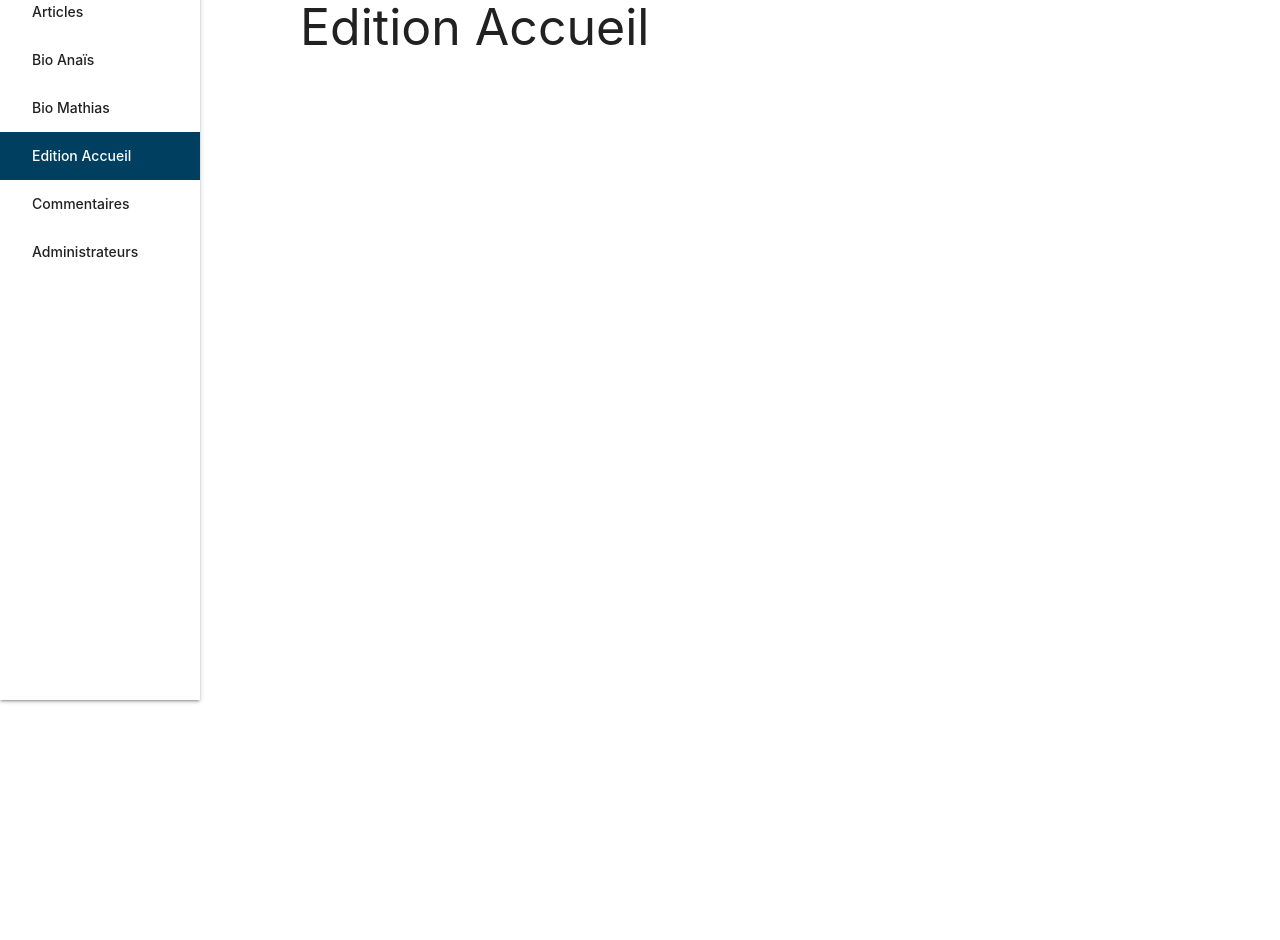
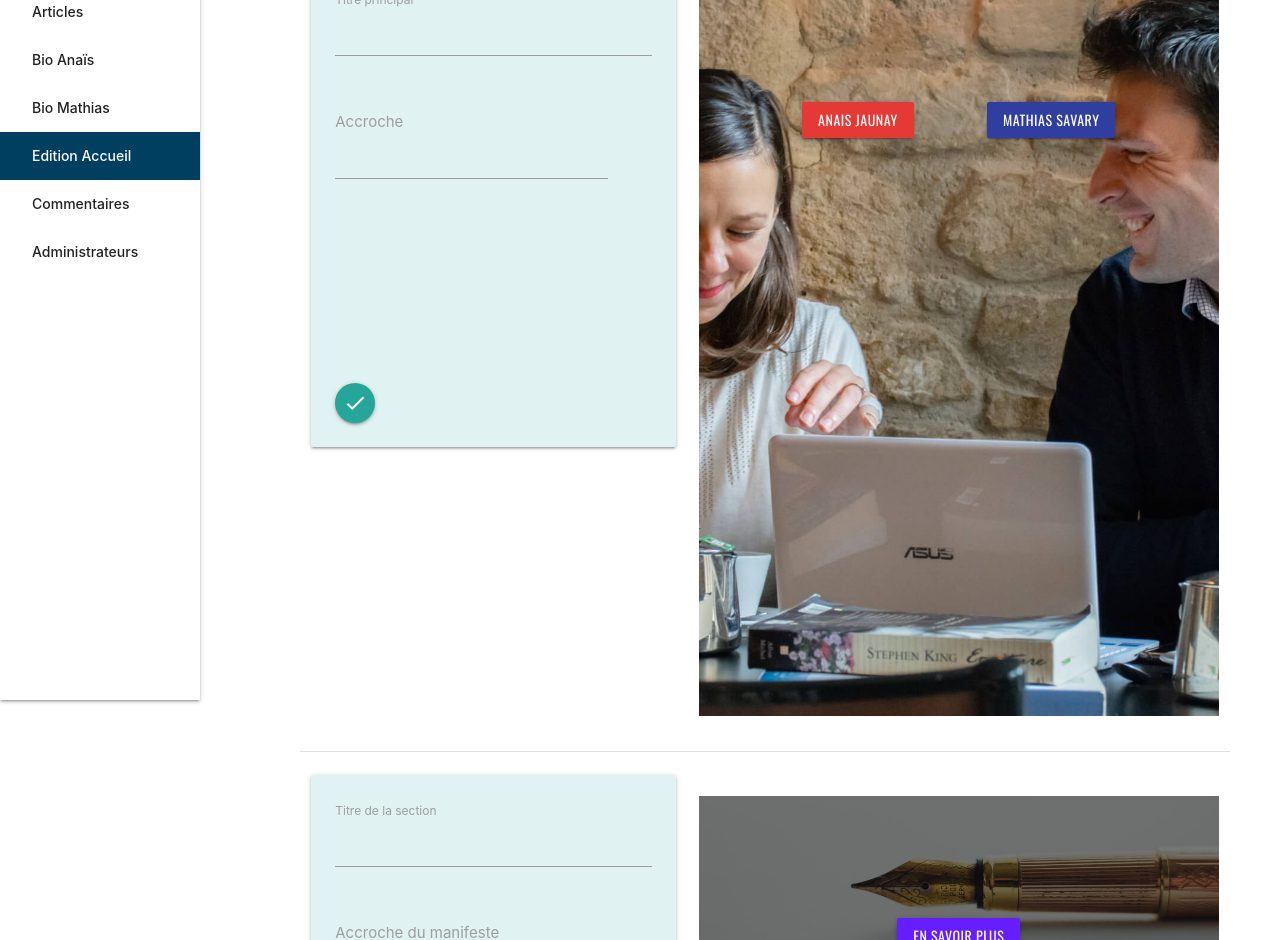
Before and after one commit to WildCodeSchool/paris-js-0918-groupe8-react, a React (Create React App) app: page /admin/editionaccueil in a window 1280 px wide. Shown: the part 160-1100 px from the top of the page. Before the commit the page ends 800 px from the top, so only its background shows below. Built offline with nearby package versions, Linux system fonts and the light colour scheme; no server answers.

Commit message:
adding short_charte édition + maj front short_charte

```diff
--- /dev/null
+++ b/src/components/boEditionAcceuil/BoCharteEdit.js
@@ -0,0 +1,136 @@
+/* global alert */
+/* global document */
+
+import React, { Component } from 'react';
+import axios from 'axios';
+import M from 'materialize-css/dist/js/materialize.min';
+
+class BoCharteEdit extends Component {
+  state = {
+    title: '',
+    short_content: '',
+    content: '',
+  };
+
+  componentDidMount() {
+    this.getData();
+    const elems = document.querySelectorAll('.tooltipped');
+    M.Tooltip.init(elems);
+    M.updateTextFields();
+  }
+
+  getData = async () => {
+    const response = await axios.get('/api/articles/charte-short');
+    this.setState({
+      title: response.data[0].title,
+      short_content: response.data[0].short_content,
+      content: response.data[0].content,
+    });
+    // .then(('textarea').trigger('autoresize'));
+  }
+
+  handleChange = (e) => {
+    this.setState({ [e.target.name]: e.target.value });
+  };
+
+  editCover = async (event) => {
+    event.preventDefault();
+    const formData = new FormData(event.target);
+    const title = formData.get('title');
+    const short_content = formData.get('short_content');
+    const content = formData.get('content');
+    await axios
+      .put('/api/articles/charte-short', {
+        title,
+        short_content,
+        content,
+      })
+      .then((response) => {
+        if (response.status === 200) {
+          alert('La modification est bien enregistré')
+        } else {
+          alert('Un problème est survenu lors de la modification')
+        }
+      })
+  };
+
+  render() {
+    // déconstruction du state et alias du this.state
+    const { title, short_content, content } = this.state;
+
+    return (
+      <div>
+
+        <form onSubmit={this.editCover}>
+
+          <div className="row">
+            <div className="input col s12">
+              <label htmlFor="title">
+                Titre de la section
+                <input
+                  name="title"
+                  id="title"
+                  value={title}
+                  onChange={this.handleChange}
+                  placeholder=""
+                />
+              </label>
+            </div>
+          </div>
+
+          <div className="row">
+            <div className="input-field col s12">
+              <label htmlFor="content">
+                Accroche du manifeste
+                <textarea
+                  rows="10"
+                  name="content"
+                  id="content"
+                  value={content}
+                  onChange={this.handleChange}
+                  className="materialize-textarea"
+                  placeholder=""
+                  style={{ height: '150rem !important' }}
+                />
+              </label>
+            </div>
+          </div>
+          <br />
+          <br />
+          <br />
+          <br />
+          <br />
+          <br />
+          <br />
+          <br />
+          <br />
+          <div className="row">
+            <div className="input col s12">
+              <label htmlFor="short_content">
+                Titre
+                <input
+                  name="short_content"
+                  id="short_content"
+                  value={short_content}
+                  onChange={this.handleChange}
+                  placeholder=""
+                />
+              </label>
+            </div>
+          </div>
+
+          <button
+            type="submit"
+            className="btn-floating btn-meddium tooltipped waves-effect waves-light"
+            data-position="bottom"
+            data-tooltip="Publier"
+          >
+            <i className="material-icons">check</i>
+          </button>
+        </form>
+      </div>
+    );
+  }
+}
+
+export default BoCharteEdit;
--- /dev/null
+++ b/src/components/boEditionAcceuil/BoCoverEdit.js
@@ -0,0 +1,120 @@
+/* global alert */
+/* global document */
+
+import React, { Component } from 'react';
+import axios from 'axios';
+import M from 'materialize-css/dist/js/materialize.min';
+
+class BoCoverEdit extends Component {
+  state = {
+    title: '',
+    content: '',
+  };
+
+  componentDidMount() {
+    this.getData();
+    const elems = document.querySelectorAll('.tooltipped');
+    M.Tooltip.init(elems);
+    M.updateTextFields();
+  }
+
+  getData = async () => {
+    const response = await axios.get('/api/articles/accroche');
+    this.setState({
+      title: response.data[0].title,
+      content: response.data[0].content,
+    })
+      .then(('#textarea').trigger('autoresize'));
+  }
+
+  handleChange = (e) => {
+    this.setState({ [e.target.name]: e.target.value });
+  };
+
+  // REQUETE DE L'ARTICLE 1 = ACCROCHE
+  editCover = async (event) => {
+    event.preventDefault();
+    const formData = new FormData(event.target);
+    const title = formData.get('title');
+    const content = formData.get('content');
+    await axios
+      .put('/api/articles/accroche', {
+        title,
+        content,
+      })
+      .then((response) => {
+        if (response.status === 200) {
+          alert('La modification est bien enregistré')
+        } else {
+          alert('Un problème est survenu lors de la modification')
+        }
+      })
+  };
+
+  render() {
+    // déconstruction du state et alias du this.state
+    const { title, content } = this.state;
+
+    return (
+      <div>
+
+        <form onSubmit={this.editCover}>
+
+          <div className="row">
+            <div className="input col s12">
+              <label htmlFor="title">
+                Titre principal
+                <input
+                  name="title"
+                  id="title"
+                  value={title}
+                  onChange={this.handleChange}
+                  placeholder=""
+                />
+              </label>
+            </div>
+          </div>
+
+          <div className="row">
+            <div className="input-field col s12">
+              <label htmlFor="content">
+                Accroche
+                <textarea
+                  rows="10"
+                  name="content"
+                  id="content"
+                  value={content}
+                  onChange={this.handleChange}
+                  className="materialize-textarea"
+                  placeholder=""
+                  style={{ height: '150rem !important' }}
+                />
+              </label>
+            </div>
+          </div>
+          <br />
+          <br />
+          <br />
+          <br />
+          <br />
+          <br />
+          <br />
+          <br />
+          <br />
+          <br />
+          <br />
+          <button
+            type="submit"
+            className="btn-floating btn-meddium tooltipped waves-effect waves-light"
+            data-position="bottom"
+            data-tooltip="Publier"
+          >
+            <i className="material-icons">check</i>
+          </button>
+        </form>
+      </div>
+    );
+  }
+}
+
+export default BoCoverEdit;
--- /dev/null
+++ b/src/components/boEditionAcceuil/BoEditGlobal.js
@@ -0,0 +1,83 @@
+import React from 'react';
+
+import BoCoverEdit from './BoCoverEdit';
+import Coverimage from '../cover/cover';
+import BoCharteEdit from './BoCharteEdit';
+import Charte from '../charte/charte';
+import Newsletter from '../newsletter/newsletter';
+import Service from '../Service/service';
+import About from '../about/about';
+
+const BoEditGlobal = () => (
+  <div>
+    <div className="divider" />
+    <div className="section">
+      <div className="row">
+        <div className="col s5">
+          <div className="card-panel teal lighten-5">
+            <BoCoverEdit />
+          </div>
+        </div>
+        <div className="col s7">
+          <Coverimage />
+        </div>
+      </div>
+    </div>
+
+    <div className="divider" />
+    <div className="section">
+      <div className="row">
+        <div className="col s5 ">
+					<div className="card-panel teal lighten-5">
+						<BoCharteEdit />
+					</div>
+				</div>
+        <div className="col s7">
+          <Charte />
+        </div>
+      </div>
+    </div>
+
+    <div className="divider" />
+    <div className="section">
+      <div className="row">
+        <div className="col s5" />
+        <div className="card-panel teal lighten-5">
+          {/* Inseré le composant ici */}
+        </div>
+        <div className="col s7">
+          <Newsletter />
+        </div>
+      </div>
+    </div>
+
+    <div className="divider" />
+    <div className="section">
+      <div className="row">
+        <div className="col s5" />
+        <div className="card-panel teal lighten-5">
+          {/* Inseré le composant ici */}
+        </div>
+        <div className="col s7">
+          <Service />
+        </div>
+      </div>
+    </div>
+
+    <div className="divider" />
+    <div className="section">
+      <div className="row">
+        <div className="col s5" />
+        <div className="card-panel teal lighten-5">
+          {/* Inseré le composant ici */}
+        </div>
+        <div className="col s7">
+          <About />
+        </div>
+      </div>
+    </div>
+  </div>
+  // );
+);
+
+export default BoEditGlobal;
--- a/src/components/charte/charte.jsx
+++ b/src/components/charte/charte.jsx
@@ -29,6 +29,7 @@ class Charte extends Component {
           <div className="textecharte">
             <div className="container">
               <h3 className="center-align titrecharte1 white-text">{charteTable.title}</h3>
+              <p className="center-align white-text phrasenumber1">{charteTable.content}</p>
               <p className="center-align white-text phrasenumber1">{charteTable.short_content}</p>
               <div className="bouttonensavoirplus">
                 <NavLink exact smooth to="/charte" className="center-align waves-effect waves-light btn deep-purple accent-3">
--- a/src/screens/BOEditionAccueil.jsx
+++ b/src/screens/BOEditionAccueil.jsx
@@ -3,7 +3,7 @@ import React from 'react';
 import GoToSite from '../components/buttons/GoToSite';
 import BoNavbar from '../components/boNavbar/BoNavbar';
 
-
+import BoEditGlobal from '../components/boEditionAcceuil/BoEditGlobal';
 import './BOgrids.css';
 
 const BOEditionAccueil = () => (
@@ -15,14 +15,9 @@ const BOEditionAccueil = () => (
       <BoNavbar />
     </aside>
     <main className="grid-item">
-      {' '}
-      <p style={{
-        fontSize: '50px',
-      }}
-      >
-Edition Accueil
-
-      </p>
+      <div>
+        <BoEditGlobal />
+      </div>
     </main>
   </div>
 );
```
Also changed, not shown: src/components/boEditionAcceuil/Modal.js (added, +13 -0 lines), src/components/bomedias/BoMedias.js (deleted, +0 -14 lines), 1 other file (tests, documents, lock files or other folders).
